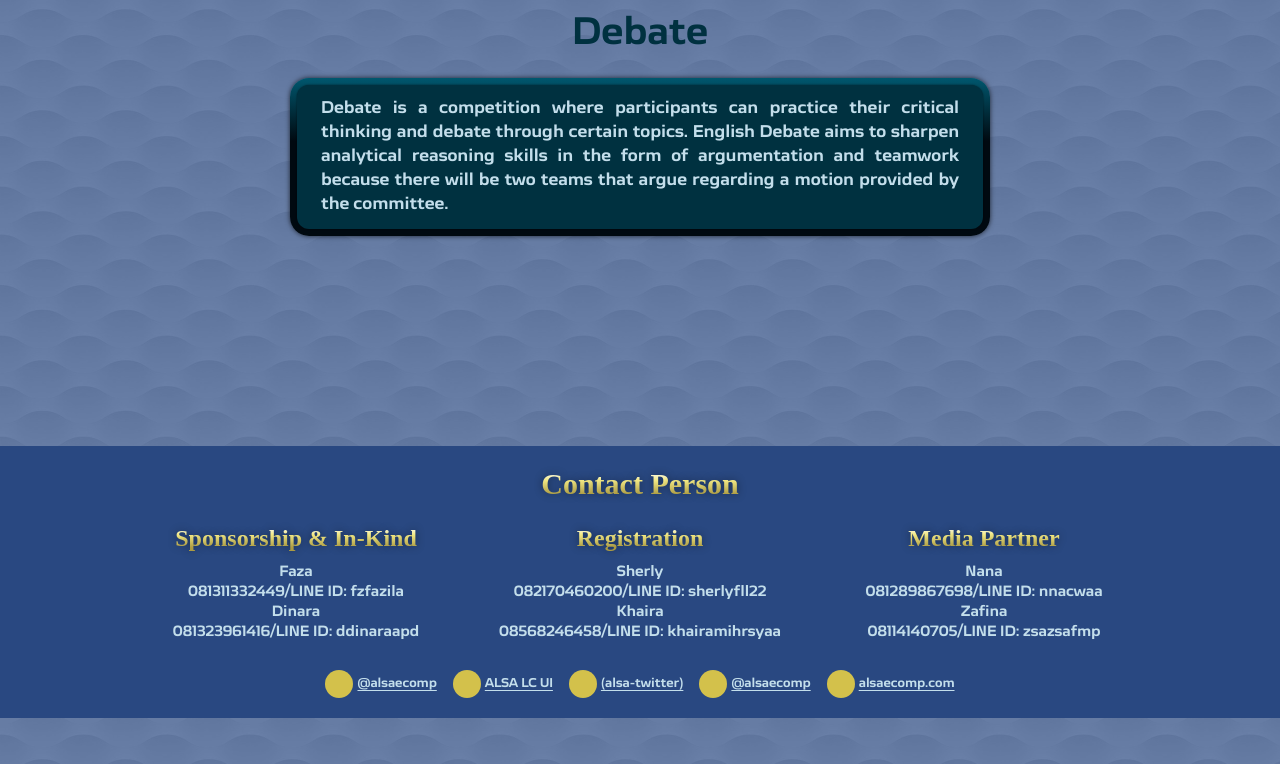
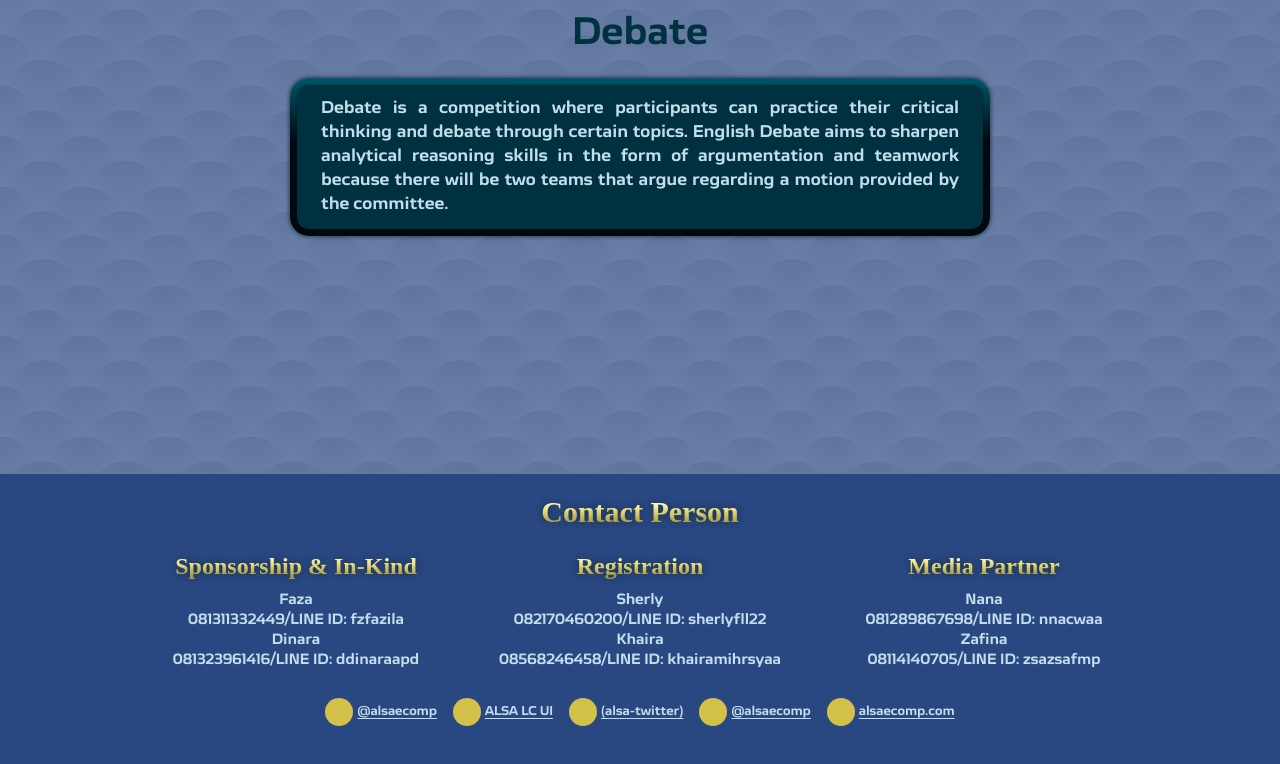
Before and after one commit to absolutepraya/alsa-ecomp, a Next.js app: page /competitions in a window 1280 px wide. Shown: the part 518-1282 px from the top of the page. Built offline with nearby package versions, Linux system fonts and the light colour scheme.

Commit message:
fix: position footer at the bottom of the page

```diff
--- a/src/components/footer.jsx
+++ b/src/components/footer.jsx
@@ -2,7 +2,7 @@ import GoldText from './goldtext';
 
 export default function Footer() {
   return (
-    <div className="bg-background flex w-full flex-col items-center gap-y-5 py-5 text-foreground">
+    <div className="bg-background flex w-full flex-col items-center gap-y-5 py-5 text-foreground absolute bottom-0">
       <GoldText
         text="Contact Person"
         className="text-3xl font-extrabold"
```
